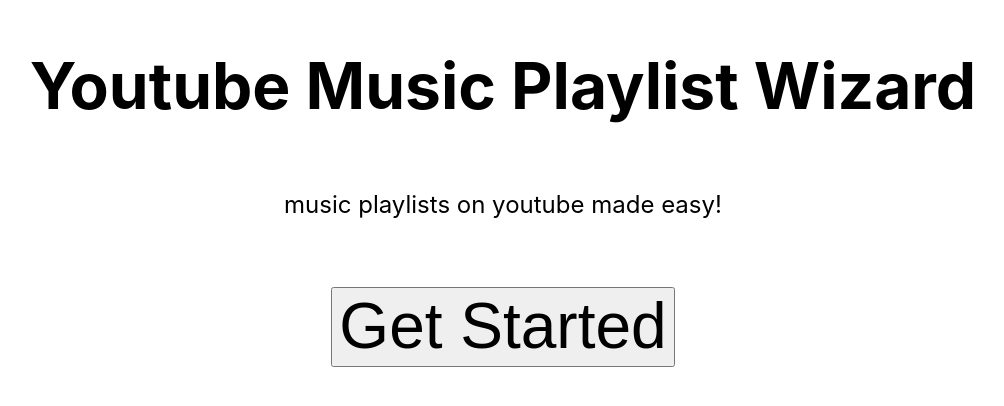
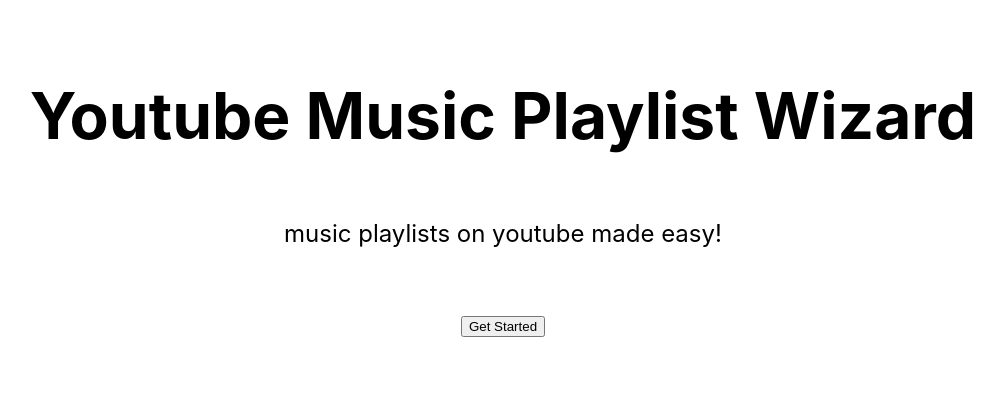
Before and after one commit to P0u4a/Playlist-Generator, a Next.js app: page / in a window 1280 px wide. Shown: the part 192-598 px from the top of the page, without its empty margins (137-1141 px from the left). Built offline with nearby package versions, Linux system fonts and the light colour scheme; no server answers.

Commit message:
Added react hook for login button

```diff
--- /dev/null
+++ b/components/login-btn.js
@@ -0,0 +1,18 @@
+import { useSession, signIn, signOut } from 'next-auth/react';
+
+export default function LoginBtn() {
+  const { data: session } = useSession()
+  if (session) {
+    return (
+      <>
+        Signed in as {session.user.email} <br />
+        <button onClick={() => signOut()}>Sign out</button>
+      </>
+    )
+  }
+  return (
+    <>
+      <button onClick={() => signIn('google', {callbackUrl: '/playlistRequest'})}>Get Started</button>
+    </>
+  )
+}
--- a/pages/index.js
+++ b/pages/index.js
@@ -1,18 +1,15 @@
 import Head from 'next/head';
 import styles from '../styles/Home.module.css';
 //import Link from 'next/link';
-import { signIn, signOut, useSession } from 'next-auth/react';
+//import { signIn, signOut, useSession } from 'next-auth/react';
+import LoginBtn from '../components/login-btn';
 
 export default function Home() {
-  const { data: session } = useSession();
-
-  if (session) {
   return (
-
     <div className={styles.container}>
       <Head>
         <title>Wizard</title>
-          <meta name='description' content='Generated by create next app' />
+        <meta name='Title' content='Youtube playlist generator' />
         <link rel='icon' href='/favicon.ico' />
       </Head>
       <main className={styles.main}>
@@ -24,32 +21,10 @@
           music playlists on youtube made easy!
         </p>
 
-          <button className={styles.title} onClick={() => signOut()}>Sign Out</button>
+        <LoginBtn></LoginBtn>
 
       </main>
     </div>
-    );
+
+  )
 }
-
-  return (
-    <div className={styles.container}>
-        <Head>
-          <title>Wizard</title>
-          <meta name='description' content='Generated by create next app' />
-          <link rel='icon' href='/favicon.ico' />
-        </Head>
-        <main className={styles.main}>
-          <h1 className={styles.title}>
-            Youtube Music Playlist Wizard
-          </h1>
-
-          <p className={styles.description}>
-            music playlists on youtube made easy!
-          </p>
-
-          <button className={styles.title} onClick={() => signIn('google', {callbackUrl: '/playlistRequest'})}>Get Started</button>
-
-        </main>
-    </div>
-  );
-}
```
Lines whose indentation alone changed are shown as unchanged.
